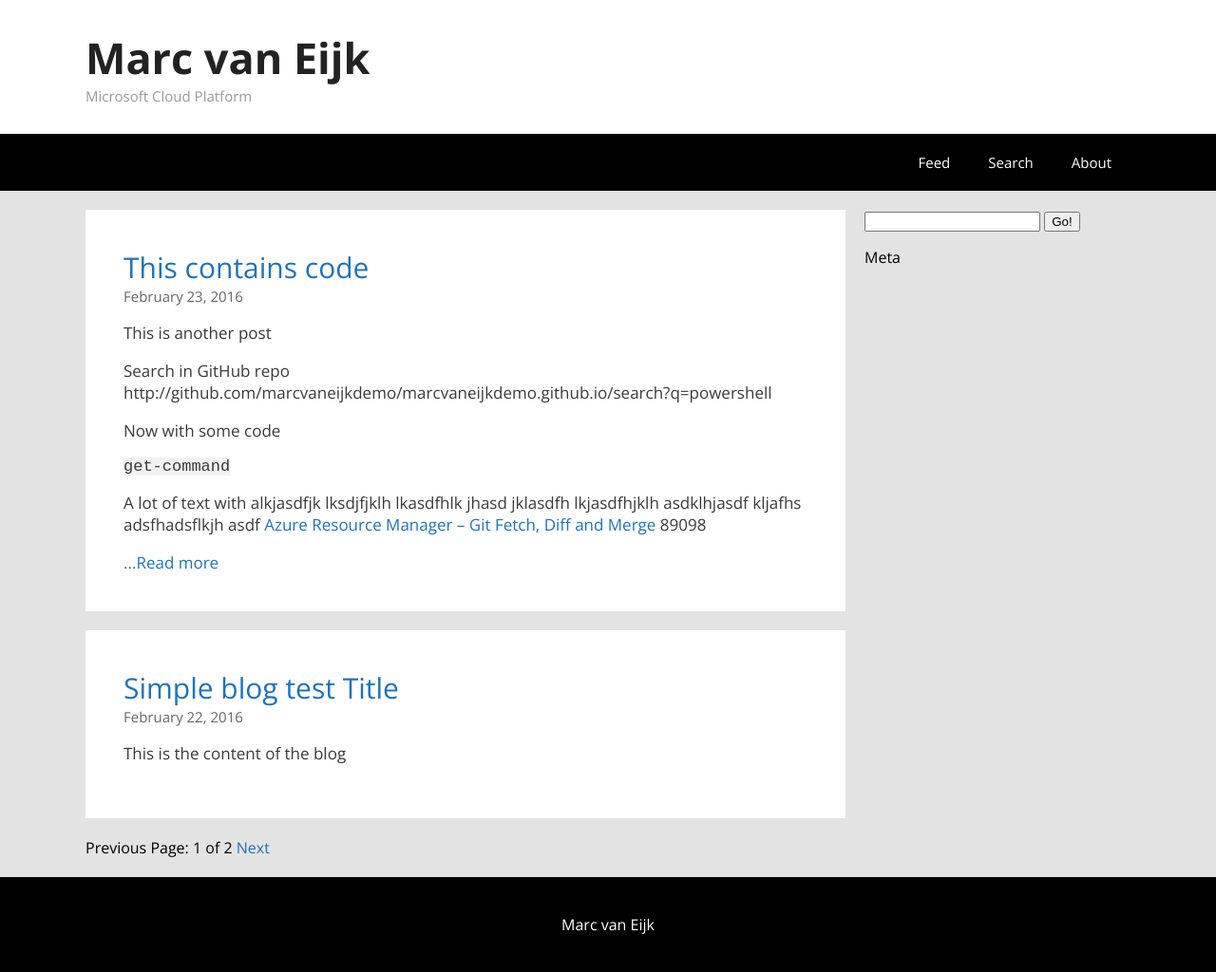
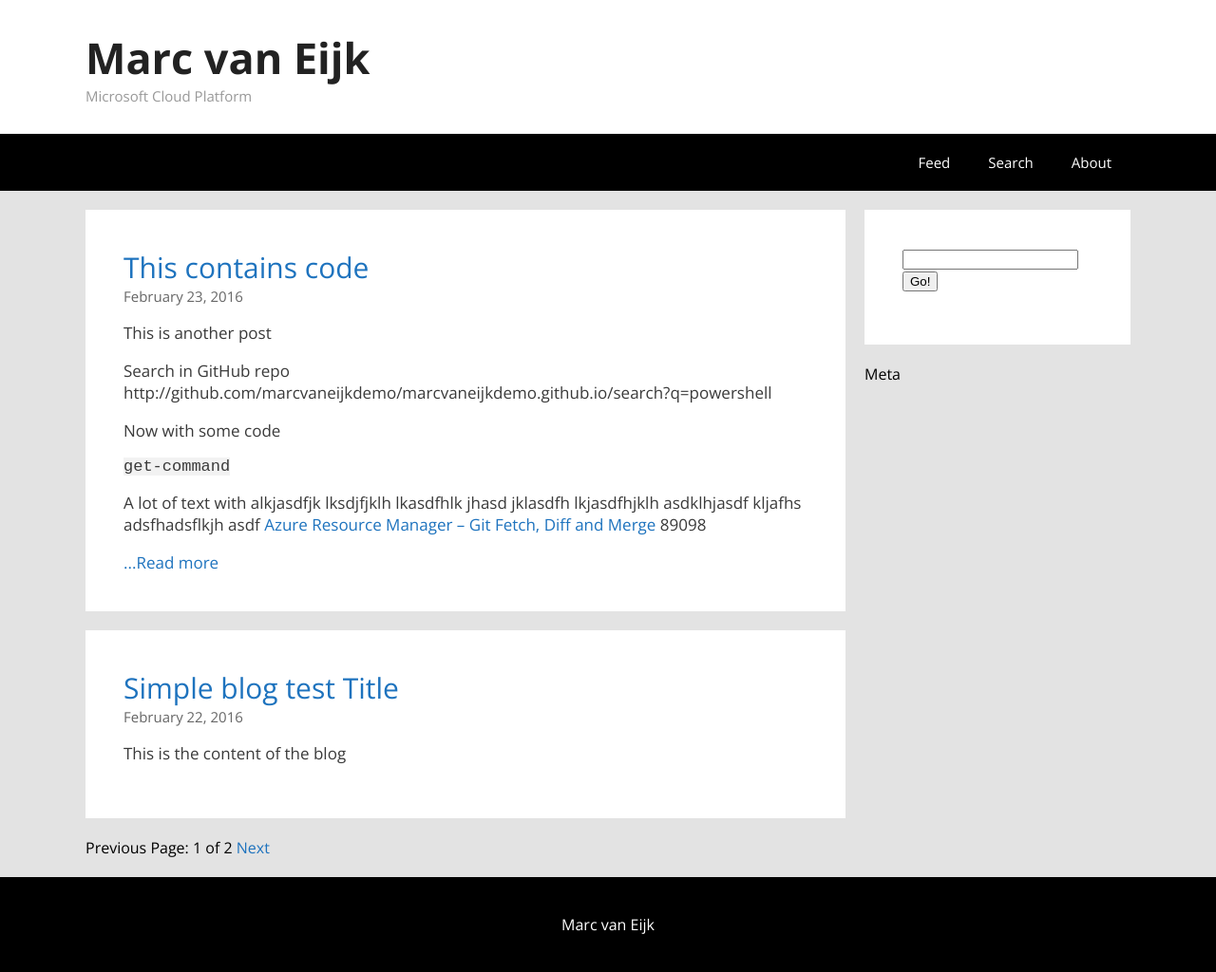
Before and after one commit to marcvaneijkdemo/marcvaneijkdemo.github.io, a Jekyll site: the page built from index.html, in a window 1280 px wide. Shown: the whole page at 95% size. Built offline with Jekyll 4.4.1, drawn with Linux system fonts in a browser that asks for light colours; nearby versions of some CDN libraries; the list of posts is cut into pages by our own code.

Commit message:
Update content.css

```diff
--- a/css/content.css
+++ b/css/content.css
@@ -46,3 +46,10 @@ a:hover {
 .contentPaginator {
   margin-bottom: 20px;
 }
+
+/* Widget Search */
+.widgetSearch {
+  background-color: #ffffff;
+  padding: 40px;
+  margin-bottom: 20px;
+}
```
